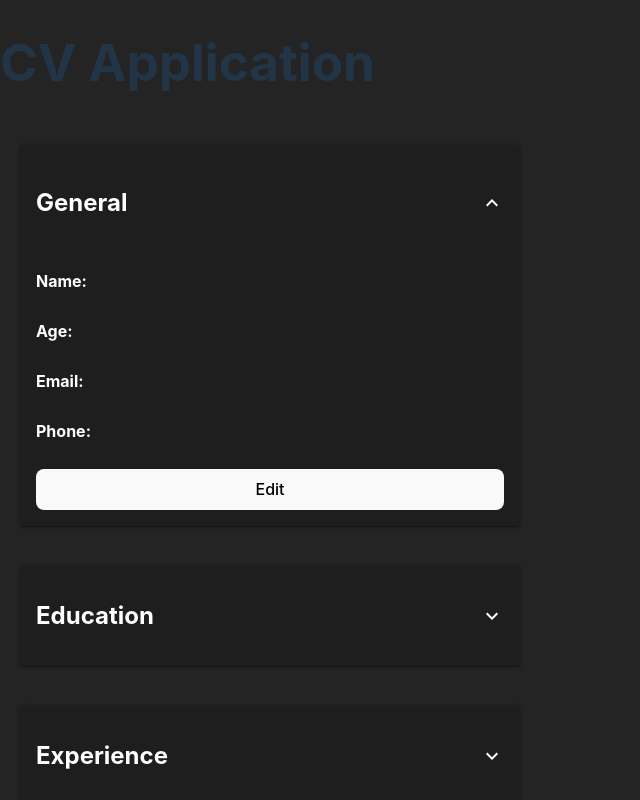
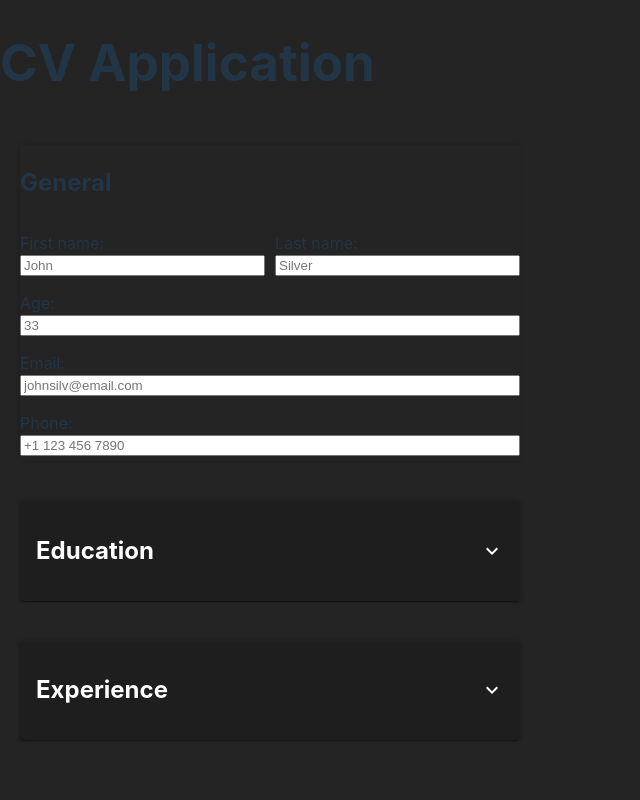
Before and after one commit to Maxnikit/cv-creator, a React (Vite) app: page / in a window 1280 px wide. Shown: the top 800 px of the page, without its empty margins (0-640 px from the left). Built offline with nearby package versions, Linux system fonts and the light colour scheme.

Commit message:
lifted all logic from General to App

```diff
--- a/src/App.jsx
+++ b/src/App.jsx
@@ -8,14 +8,29 @@ import Preview from "./components/Preview";
 import "@fontsource/roboto/500.css";
 import { LocalizationProvider } from "@mui/x-date-pickers";
 import { AdapterDayjs } from "@mui/x-date-pickers/AdapterDayjs";
+import { useState } from "react";
 // TODO: переписать компоненты. Логика и стейты должны быть в APP, а компоненты меньше
 function App() {
+  // General section
+  const [generalData, setGeneralData] = useState({
+    firstName: "",
+    lastName: "",
+    age: "",
+    email: "",
+    phone: "",
+  });
+  const fullName = generalData.firstName + " " + generalData.lastName;
+  const handleGeneralInfoChange = (e) => {
+    const { name, value } = e.target;
+    setGeneralData({ ...generalData, [name]: value });
+  };
   return (
     <LocalizationProvider dateAdapter={AdapterDayjs}>
       <>
         <Header />
+        {fullName}
         <div className="main">
-          <General />
+          <General formData={generalData} onChange={handleGeneralInfoChange} />
           <Education />
           <Experience />
         </div>
--- a/src/components/General.jsx
+++ b/src/components/General.jsx
@@ -1,49 +1,9 @@
-import { useState } from "react";
-import Button from "./Button";
 import Input from "./Input";
-import Accordion from "@mui/material/Accordion";
-import AccordionDetails from "@mui/material/AccordionDetails";
-import AccordionSummary from "@mui/material/AccordionSummary";
-import ExpandMoreIcon from "@mui/icons-material/ExpandMore";
 
-function General() {
-  const [isEditing, setIsEditing] = useState(false);
-  const [formData, setFormData] = useState({
-    firstName: "",
-    lastName: "",
-    age: "",
-    email: "",
-    phone: "",
-  });
-  const fullName = formData.firstName + " " + formData.lastName;
-  const handleInputChange = (e) => {
-    const { name, value } = e.target;
-    setFormData({ ...formData, [name]: value });
-  };
-  const toggleEdit = () => {
-    setIsEditing(!isEditing);
-  };
-  const handleSubmit = () => {
-    saveChanges();
-  };
-  const saveChanges = () => {
-    // TODO: logic to save changes
-    setIsEditing(false);
-  };
-
+function General({ formData, onChange }) {
   return (
     <div className="general">
-      <Accordion defaultExpanded className="accordion">
-        <AccordionSummary
-          expandIcon={<ExpandMoreIcon />}
-          aria-controls="panel1-content"
-          id="panel1-header"
-        >
       <h2>General</h2>
-        </AccordionSummary>
-        <AccordionDetails>
-          {isEditing && (
-            <form className="card-container" onSubmit={handleSubmit}>
       <div className="inputNameFields">
         <Input
           type="text"
@@ -51,7 +11,7 @@ function General() {
           label="First name:"
           value={formData.firstName}
           placeholder="John"
-                  onChange={handleInputChange}
+          onChange={onChange}
           required={true}
         />
         <Input
@@ -60,7 +20,7 @@ function General() {
           label="Last name:"
           value={formData.lastName}
           placeholder="Silver"
-                  onChange={handleInputChange}
+          onChange={onChange}
           required={false}
         />
       </div>
@@ -70,7 +30,7 @@ function General() {
         label="Age:"
         value={formData.age}
         placeholder="33"
-                onChange={handleInputChange}
+        onChange={onChange}
         required={true}
       />
       <Input
@@ -79,7 +39,7 @@ function General() {
         label="Email:"
         value={formData.email}
         placeholder="johnsilv@email.com"
-                onChange={handleInputChange}
+        onChange={onChange}
         required={true}
       />
       <Input
@@ -88,32 +48,9 @@ function General() {
         label="Phone:"
         value={formData.phone}
         placeholder="+1 123 456 7890"
-                onChange={handleInputChange}
+        onChange={onChange}
         required={true}
       />
-
-              <Button type="Submit" text="Confirm" />
-            </form>
-          )}
-          {!isEditing && (
-            <div className="card-container">
-              <p className="outputContainer">
-                <strong>Name:</strong> {fullName}
-              </p>
-              <p className="outputContainer">
-                <strong>Age:</strong> {formData.age}
-              </p>
-              <p className="outputContainer">
-                <strong>Email:</strong> {formData.email}
-              </p>
-              <p className="outputContainer">
-                <strong>Phone:</strong> {formData.phone}
-              </p>
-              <Button onClick={toggleEdit} text="Edit" />
-            </div>
-          )}
-        </AccordionDetails>
-      </Accordion>
     </div>
   );
 }
```
Lines whose indentation alone changed are shown as unchanged.
